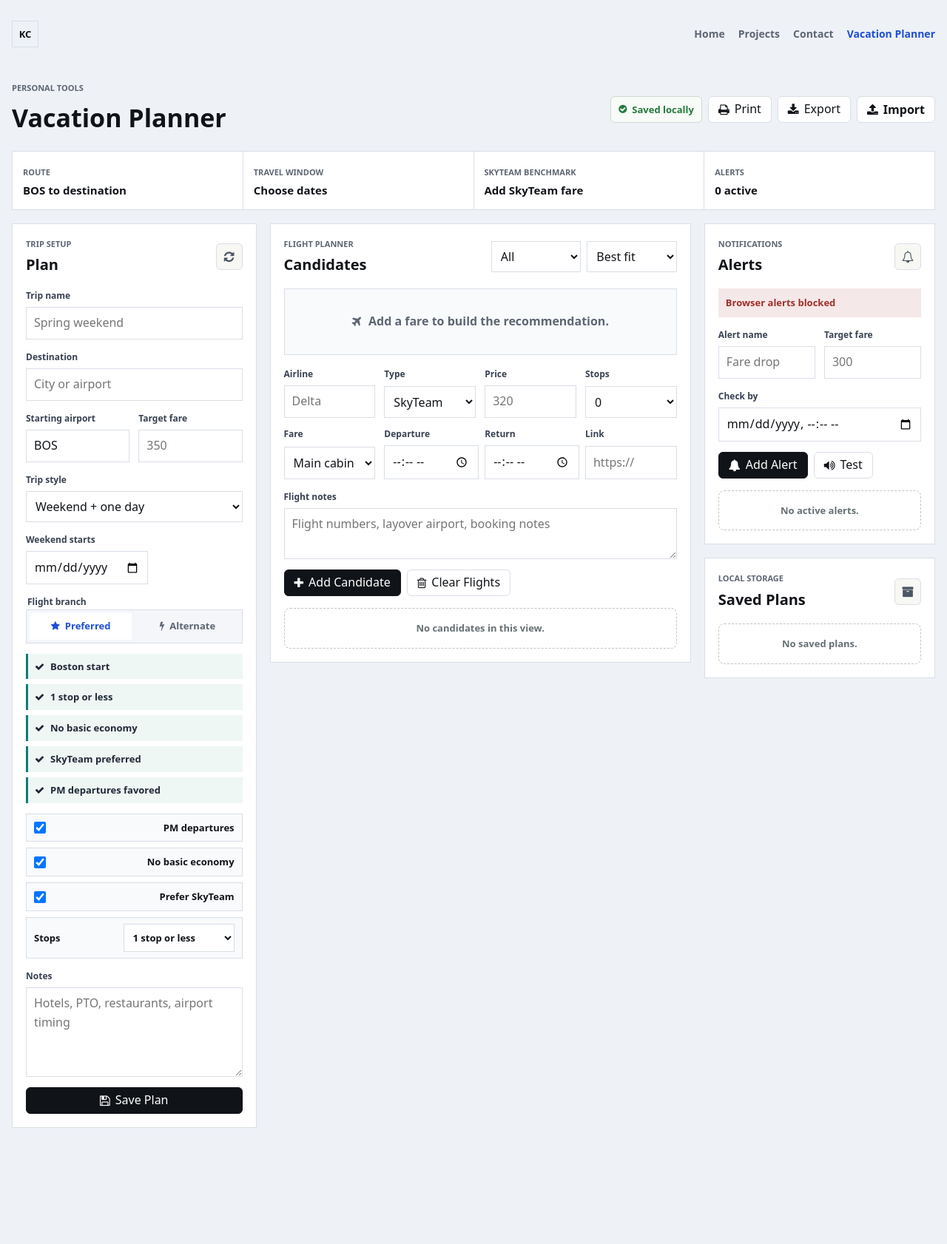
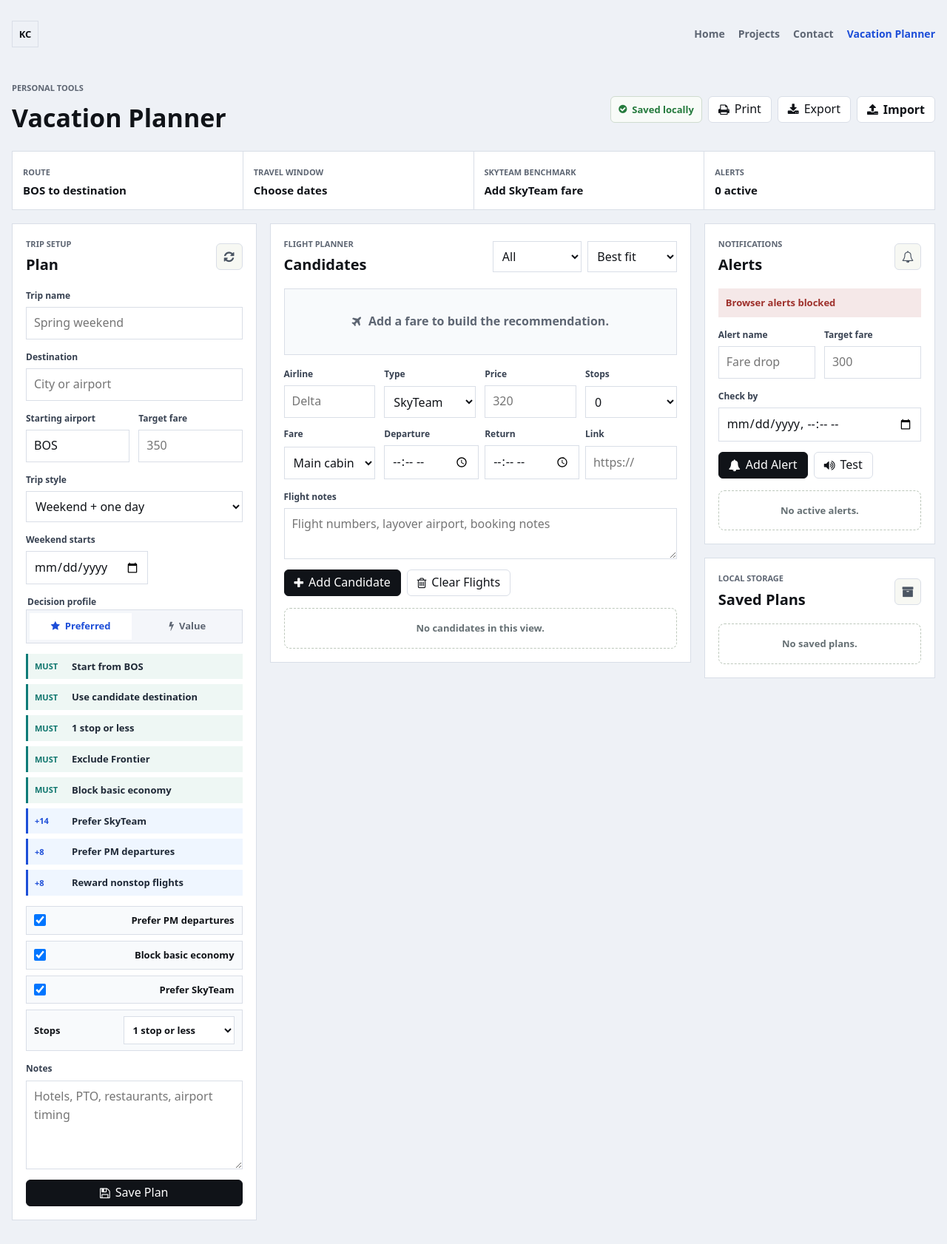
Before and after one commit to kamleshkc2002/kamleshkc2002.github.io, a Jekyll site: the page vacation-planner/index.html, which Jekyll copies as it is, in a window 1280 px wide. Shown: the whole page at 74% size. Built offline with Jekyll 4.4.1, drawn with Linux system fonts in a browser that asks for light colours; before the commit the page ends 1557 px from its top, so only the background shows below that; part of the change alters nothing that is shown.

Commit message:
Refresh vacation planner rules engine

```diff
--- a/css/vacation-planner.css
+++ b/css/vacation-planner.css
@@ -410,6 +410,24 @@
     font-weight: 700;
 }
 
+.rule-pill-soft {
+    border-left-color: #1d4ed8;
+    background: #eff6ff;
+}
+
+.rule-kind {
+    flex: 0 0 auto;
+    min-width: 42px;
+    color: #1d4ed8;
+    font-size: 11px;
+    font-weight: 800;
+    text-transform: uppercase;
+}
+
+.rule-pill-must .rule-kind {
+    color: #0f766e;
+}
+
 .check-grid {
     display: grid;
     gap: 8px;
@@ -556,6 +574,46 @@
 
 .candidate-notes {
     margin-top: 8px;
+}
+
+.rule-result-list {
+    display: flex;
+    flex-wrap: wrap;
+    gap: 6px;
+    list-style: none;
+    margin: 10px 0 0;
+    padding: 0;
+}
+
+.rule-result-list li {
+    display: inline-flex;
+    align-items: center;
+    gap: 6px;
+    min-height: 26px;
+    padding: 0 8px;
+    background: #f8fafc;
+    border: 1px solid #d9dee7;
+    color: #4b5563;
+    font-size: 12px;
+    font-weight: 700;
+}
+
+.rule-result-pass {
+    background: #eef7f4 !important;
+    border-color: #cce7df !important;
+    color: #0f6e6b !important;
+}
+
+.rule-result-warn {
+    background: #fff7db !important;
+    border-color: #f3df9a !important;
+    color: #815f0d !important;
+}
+
+.rule-result-fail {
+    background: #f5e8e8 !important;
+    border-color: #e8c8c7 !important;
+    color: #9e302b !important;
 }
 
 .candidate-controls {
--- a/js/vacation-planner.js
+++ b/js/vacation-planner.js
@@ -249,26 +249,14 @@
     }
 
     function renderBranchRules() {
-        var branch = state.currentPlan.branch;
-        var rules = branch === "alternate"
-            ? [
-                "Nonstop flights",
-                "Any non-Frontier airline if lower than SkyTeam",
-                "Frontier excluded"
-            ]
-            : [
-                "Boston start",
-                "1 stop or less",
-                "No basic economy",
-                "SkyTeam preferred"
-            ];
-
-        if (state.currentPlan.pmDepart) {
-            rules.push("PM departures favored");
-        }
-
-        els.branchRules.innerHTML = rules.map(function (rule) {
-            return "<div class=\"rule-pill\"><i class=\"fa fa-check\" aria-hidden=\"true\"></i>" + escapeHtml(rule) + "</div>";
+        els.branchRules.innerHTML = getActiveRuleDescriptions().map(function (rule) {
+            var rulePrefix = rule.kind === "must" ? "Must" : "+" + rule.points;
+            return [
+                "<div class=\"rule-pill rule-pill-" + escapeAttribute(rule.kind) + "\" aria-label=\"" + escapeAttribute(rulePrefix + ": " + rule.label) + "\">",
+                "<span class=\"rule-kind\">" + escapeHtml(rulePrefix) + "</span>",
+                "<span>" + escapeHtml(rule.label) + "</span>",
+                "</div>"
+            ].join("");
         }).join("");
     }
 
@@ -306,7 +294,7 @@
 
         var evaluation = best.evaluation;
         var candidate = best.candidate;
-        var notes = evaluation.reasons.length ? evaluation.reasons.join(", ") : "Matches the active preferences";
+        var summary = getEvaluationSummary(evaluation);
 
         els.recommendationBoard.innerHTML = [
             "<div class=\"best-candidate\">",
@@ -317,7 +305,8 @@
             tagHtml("neutral", formatStops(candidate.stops)),
             tagHtml("neutral", formatDepart(candidate.departTime)),
             "</div>",
-            "<p class=\"candidate-notes\">" + escapeHtml(notes) + "</p>",
+            "<p class=\"candidate-notes\">" + escapeHtml(summary) + "</p>",
+            renderRuleResults(evaluation, 4),
             "</div>",
             "<div class=\"best-score\"><strong>" + evaluation.score + "</strong><span>Fit</span></div>",
             "</div>"
@@ -368,6 +357,7 @@
                 return "<span>" + detail + "</span>";
             }).join("") + "</div>",
             notes,
+            renderRuleResults(evaluation, 3),
             "</div>",
             "<div class=\"candidate-controls\">",
             "<div class=\"candidate-price\">" + formatMoney(candidate.price) + "</div>",
@@ -886,7 +876,8 @@
 
     function evaluateCandidate(candidate) {
         var plan = state.currentPlan;
-        var maxStops = isFiniteNumber(plan.maxStops) ? Number(plan.maxStops) : 1;
+        var maxStops = getProfileMaxStops(plan);
+        var benchmark = getSkyTeamBenchmark(candidate.id);
         var price = Number(candidate.price || 0);
         var stops = Number(candidate.stops || 0);
         var isSkyTeam = candidate.airlineType === "skyteam";
@@ -894,90 +885,140 @@
         var isBasic = candidate.fareClass === "basic";
         var originMatches = cleanAirport(candidate.origin || plan.origin || "BOS") === cleanAirport(plan.origin || "BOS");
         var destinationMatches = !plan.destination || !candidate.destination || sameText(plan.destination, candidate.destination);
-        var benchmark = getSkyTeamBenchmark(candidate.id);
-        var reasons = [];
+        var failures = [];
+        var positives = [];
+        var warnings = [];
         var category = "compare";
         var label = "Compare";
-        var score = 45;
+        var score = 70;
 
         if (!originMatches) {
-            reasons.push("different origin");
+            failures.push("Different origin");
         }
 
         if (!destinationMatches) {
-            reasons.push("different destination");
+            failures.push("Different destination");
         }
 
         if (plan.excludeBasic && isBasic) {
-            reasons.push("basic economy");
+            failures.push("Basic economy blocked");
         }
 
         if (isFrontier) {
-            reasons.push("Frontier excluded");
+            failures.push("Frontier excluded");
         }
 
-        if (reasons.length) {
+        if (stops > maxStops) {
+            failures.push(formatStops(stops) + " exceeds " + formatStops(maxStops));
+        }
+
+        if (failures.length) {
             return {
                 category: "blocked",
                 label: "Blocked",
-                score: Math.max(5, 25 - reasons.length * 5),
-                reasons: reasons
+                score: Math.max(0, 35 - failures.length * 10),
+                failures: failures,
+                positives: positives,
+                warnings: warnings
             };
         }
 
-        if (isSkyTeam && stops <= maxStops) {
-            category = "preferred";
-            label = "Preferred";
-            score = 82;
-        } else if (!isSkyTeam && stops === 0 && !isFrontier) {
-            if (benchmark && price > 0 && price < benchmark.price) {
-                category = "alternate";
-                label = "Alternate";
-                score = 78 + Math.min(12, Math.round((benchmark.price - price) / 25));
-                reasons.push("lower than SkyTeam");
+        if (price > 0) {
+            positives.push("Priced at " + formatMoney(price));
+        } else {
+            score -= 20;
+            warnings.push("Missing fare");
+        }
+
+        if (plan.branch === "preferred" && plan.preferSkyTeam) {
+            if (isSkyTeam) {
+                score += 14;
+                positives.push("SkyTeam match");
             } else {
-                category = "compare";
-                label = "Compare";
-                score = 58;
-                reasons.push(benchmark ? "not lower than SkyTeam" : "needs SkyTeam benchmark");
+                score -= 8;
+                warnings.push("Not SkyTeam");
             }
-        } else {
-            if (stops > maxStops) {
-                reasons.push("too many stops");
+        }
+
+        if (plan.branch === "alternate") {
+            if (!isSkyTeam) {
+                score += 8;
+                positives.push("Non-SkyTeam alternate");
+            } else {
+                score -= 4;
+                warnings.push("SkyTeam is not an alternate");
+            }
+
+            if (benchmark && price > 0) {
+                if (price < Number(benchmark.price)) {
+                    score += Math.min(18, 10 + Math.round((Number(benchmark.price) - price) / 25));
+                    positives.push("Beats SkyTeam by " + formatMoney(Number(benchmark.price) - price));
+                } else {
+                    score -= 10;
+                    warnings.push("Not below SkyTeam benchmark");
+                }
+            } else {
+                score -= 6;
+                warnings.push("Add a SkyTeam benchmark");
             }
         }
 
         if (plan.pmDepart && candidate.departTime) {
             if (isPm(candidate.departTime)) {
                 score += 8;
-                reasons.push("PM departure");
+                positives.push("PM departure");
             } else {
                 score -= 6;
-                reasons.push("AM departure");
+                warnings.push("AM departure");
             }
         }
 
         if (Number(plan.budget || 0) > 0 && price > 0) {
             if (price <= Number(plan.budget)) {
-                score += 8;
-                reasons.push("under target fare");
+                score += Math.min(16, 8 + Math.round((Number(plan.budget) - price) / 50));
+                positives.push("Under target fare");
             } else {
-                score -= Math.min(12, Math.round((price - Number(plan.budget)) / 50));
-                reasons.push("over target fare");
+                score -= Math.min(16, 6 + Math.round((price - Number(plan.budget)) / 50));
+                warnings.push("Over target fare");
             }
         }
 
         if (stops === 0) {
-            score += 4;
+            score += 8;
+            positives.push("Nonstop");
         } else {
-            score -= stops * 3;
+            score += Math.max(0, 5 - stops * 2);
+            positives.push("Within stop limit");
+        }
+
+        if (candidate.fareClass === "comfort" || candidate.fareClass === "premium") {
+            score += 5;
+            positives.push(formatFareClass(candidate.fareClass));
+        } else if (candidate.fareClass === "main") {
+            score += 3;
+            positives.push("Main cabin");
+        } else if (candidate.fareClass === "basic") {
+            score -= 5;
+            warnings.push("Basic economy tradeoff");
+        }
+
+        score = clamp(Math.round(score), 0, 100);
+
+        if (plan.branch === "alternate" && !isSkyTeam && score >= 70) {
+            category = "alternate";
+            label = "Alternate";
+        } else if (score >= 82) {
+            category = "preferred";
+            label = "Best fit";
         }
 
         return {
             category: category,
             label: label,
-            score: clamp(Math.round(score), 0, 100),
-            reasons: reasons
+            score: score,
+            failures: failures,
+            positives: positives,
+            warnings: warnings
         };
     }
 
@@ -1001,6 +1042,14 @@
 
     function compareCandidates(sort) {
         return function (a, b) {
+            if (a.evaluation.category === "blocked" && b.evaluation.category !== "blocked") {
+                return 1;
+            }
+
+            if (b.evaluation.category === "blocked" && a.evaluation.category !== "blocked") {
+                return -1;
+            }
+
             if (sort === "price") {
                 return Number(a.candidate.price || 0) - Number(b.candidate.price || 0);
             }
@@ -1015,6 +1064,91 @@
 
             return Number(a.candidate.price || 0) - Number(b.candidate.price || 0);
         };
+    }
+
+    function getActiveRuleDescriptions() {
+        var plan = state.currentPlan;
+        var maxStops = getProfileMaxStops(plan);
+        var rules = [
+            { kind: "must", label: "Start from " + cleanAirport(plan.origin || "BOS") },
+            { kind: "must", label: plan.destination ? "Match " + plan.destination : "Use candidate destination" },
+            { kind: "must", label: maxStops === 0 ? "Nonstop only" : formatStops(maxStops) + " or less" },
+            { kind: "must", label: "Exclude Frontier" }
+        ];
+
+        if (plan.excludeBasic) {
+            rules.push({ kind: "must", label: "Block basic economy" });
+        }
+
+        if (plan.branch === "preferred" && plan.preferSkyTeam) {
+            rules.push({ kind: "soft", points: 14, label: "Prefer SkyTeam" });
+        }
+
+        if (plan.branch === "alternate") {
+            rules.push({ kind: "soft", points: 18, label: "Reward fares below SkyTeam benchmark" });
+            rules.push({ kind: "soft", points: 8, label: "Reward non-SkyTeam alternates" });
+        }
+
+        if (Number(plan.budget || 0) > 0) {
+            rules.push({ kind: "soft", points: 16, label: "Reward fares under " + formatMoney(plan.budget) });
+        }
+
+        if (plan.pmDepart) {
+            rules.push({ kind: "soft", points: 8, label: "Prefer PM departures" });
+        }
+
+        rules.push({ kind: "soft", points: 8, label: "Reward nonstop flights" });
+        return rules;
+    }
+
+    function getProfileMaxStops(plan) {
+        if (plan.branch === "alternate") {
+            return 0;
+        }
+
+        return isFiniteNumber(plan.maxStops) ? Number(plan.maxStops) : 1;
+    }
+
+    function getEvaluationSummary(evaluation) {
+        if (evaluation.failures && evaluation.failures.length) {
+            return "Blocked: " + evaluation.failures.join(", ");
+        }
+
+        var parts = (evaluation.positives || []).slice(0, 3);
+        if (evaluation.warnings && evaluation.warnings.length) {
+            parts = parts.concat(evaluation.warnings.slice(0, 2));
+        }
+
+        return parts.length ? parts.join(", ") : "Matches the active rules";
+    }
+
+    function renderRuleResults(evaluation, limit) {
+        var items = [];
+
+        (evaluation.failures || []).forEach(function (text) {
+            items.push({ type: "fail", icon: "fa-times", text: text });
+        });
+
+        (evaluation.positives || []).forEach(function (text) {
+            items.push({ type: "pass", icon: "fa-check", text: text });
+        });
+
+        (evaluation.warnings || []).forEach(function (text) {
+            items.push({ type: "warn", icon: "fa-minus", text: text });
+        });
+
+        if (!items.length) {
+            return "";
+        }
+
+        return "<ul class=\"rule-result-list\">" + items.slice(0, limit).map(function (item) {
+            return [
+                "<li class=\"rule-result-" + escapeAttribute(item.type) + "\">",
+                "<i class=\"fa " + escapeAttribute(item.icon) + "\" aria-hidden=\"true\"></i>",
+                "<span>" + escapeHtml(item.text) + "</span>",
+                "</li>"
+            ].join("");
+        }).join("") + "</ul>";
     }
 
     function getTravelWindowText(plan) {
--- a/vacation-planner/index.html
+++ b/vacation-planner/index.html
@@ -127,7 +127,7 @@
                     </div>
 
                     <fieldset class="rule-fieldset">
-                        <legend>Flight branch</legend>
+                        <legend>Decision profile</legend>
                         <div class="segmented-control">
                             <label>
                                 <input type="radio" name="branch" value="preferred" checked>
@@ -135,21 +135,21 @@
                             </label>
                             <label>
                                 <input type="radio" name="branch" value="alternate">
-                                <span><i class="fa fa-bolt" aria-hidden="true"></i> Alternate</span>
+                                <span><i class="fa fa-bolt" aria-hidden="true"></i> Value</span>
                             </label>
                         </div>
                     </fieldset>
 
-                    <div class="rules-stack" id="branchRules" aria-live="polite"></div>
+                    <div class="rules-stack" id="branchRules" aria-label="Assigned decision rules" aria-live="polite"></div>
 
                     <div class="check-grid" aria-label="Flight preferences">
                         <label class="check-row">
                             <input type="checkbox" id="pmDepart" name="pmDepart" checked>
-                            <span>PM departures</span>
+                            <span>Prefer PM departures</span>
                         </label>
                         <label class="check-row">
                             <input type="checkbox" id="excludeBasic" name="excludeBasic" checked>
-                            <span>No basic economy</span>
+                            <span>Block basic economy</span>
                         </label>
                         <label class="check-row">
                             <input type="checkbox" id="preferSkyTeam" name="preferSkyTeam" checked>
@@ -186,7 +186,7 @@
                     <div class="compact-actions">
                         <select id="candidateFilter" title="Filter candidates" aria-label="Filter candidates">
                             <option value="all">All</option>
-                            <option value="preferred">Preferred</option>
+                            <option value="preferred">Best fit</option>
                             <option value="alternate">Alternate</option>
                             <option value="compare">Compare</option>
                             <option value="blocked">Blocked</option>
```
